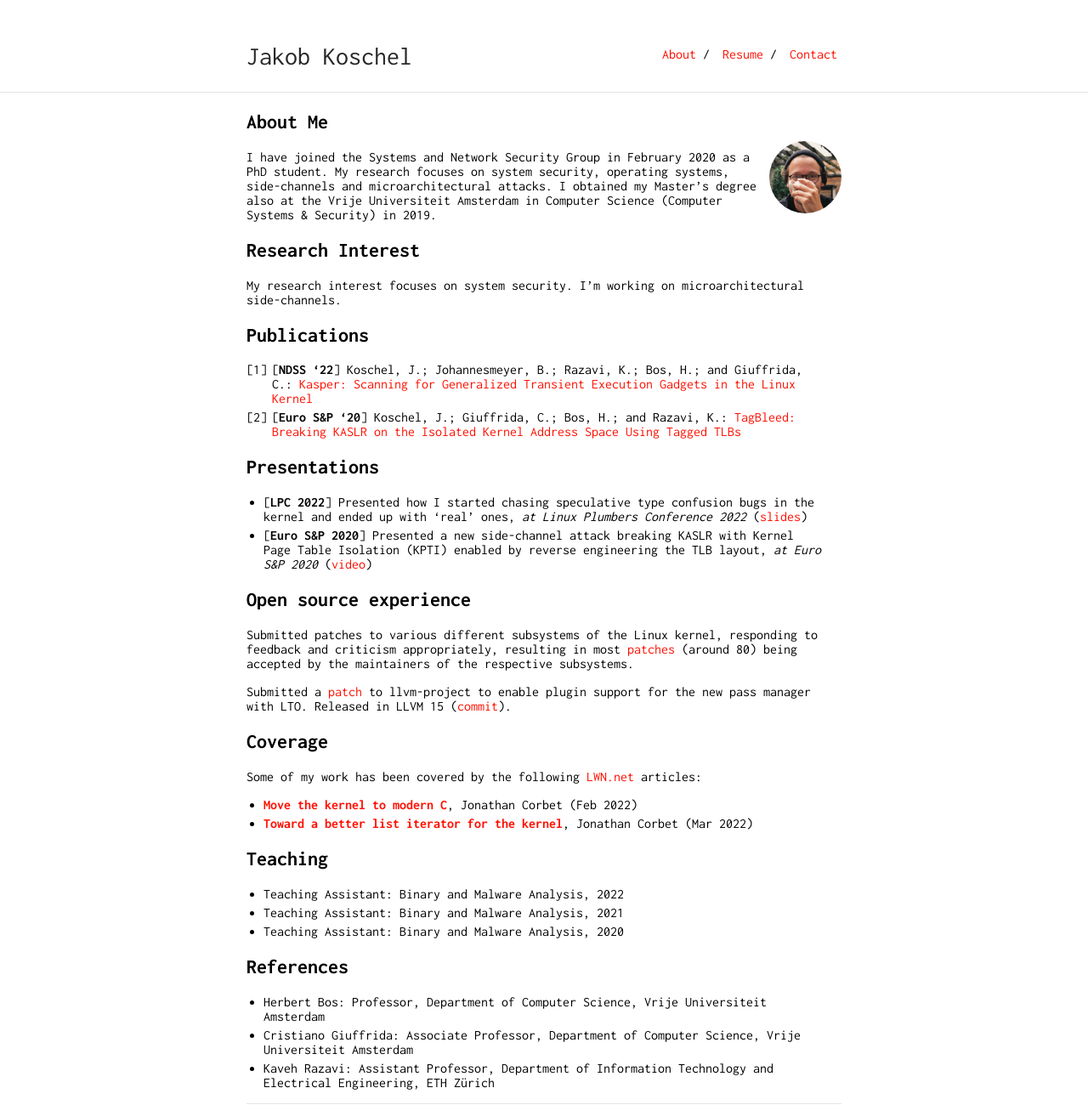
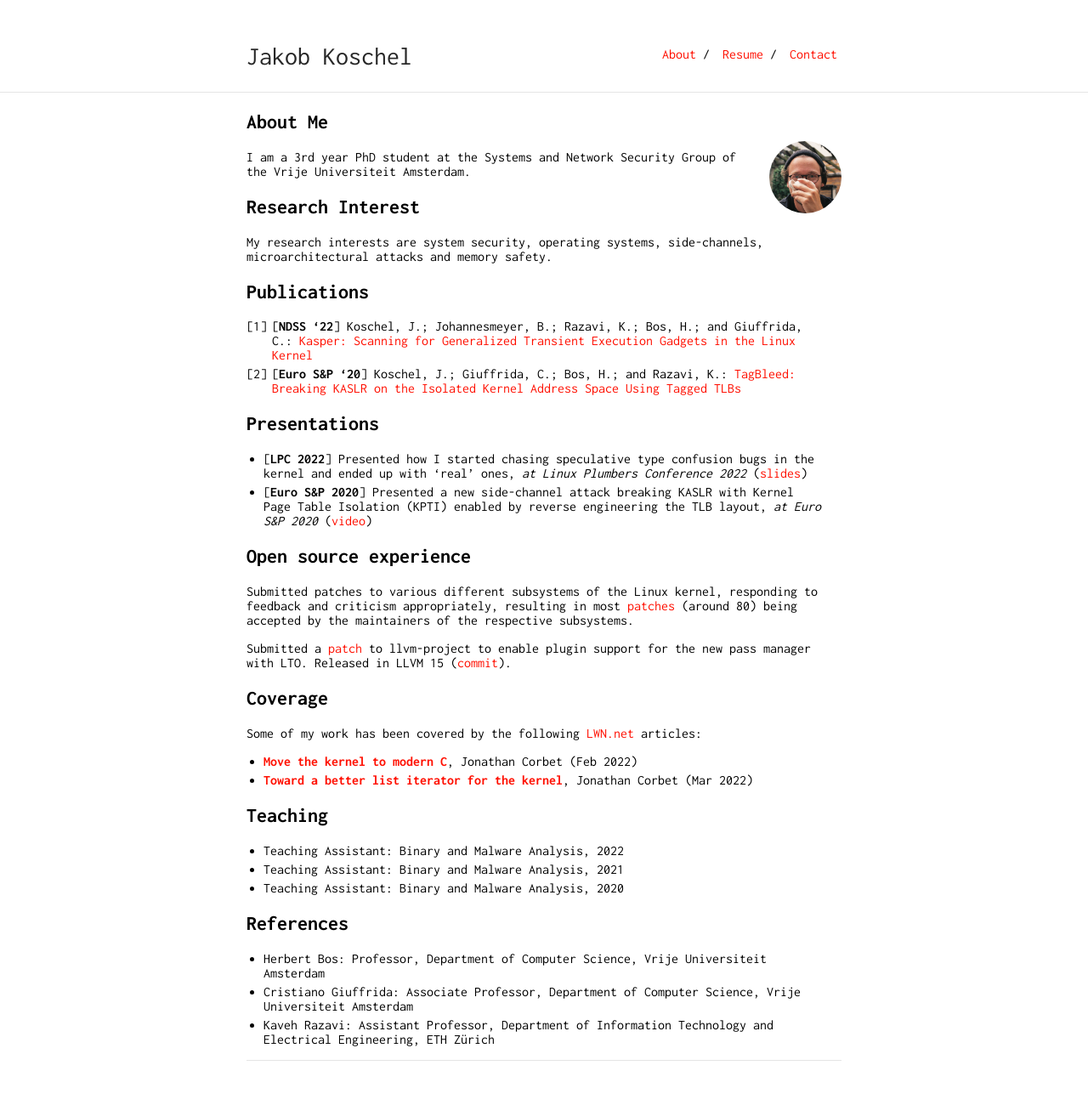
Before and after one commit to Jakob-Koschel/jakob-koschel.github.io, a Jekyll site: the page built from index.md, in a window 1280 px wide. Shown: the whole page at 85% size. Built offline with Jekyll 4.4.1, drawn with Linux system fonts in a browser that asks for light colours; our own code applies the rules of GitHub Pages for plain Markdown files; after the commit the page ends 1249 px from its top, so only the background shows below that.

Commit message:
update text on about me & research interest

```diff
--- a/index.md
+++ b/index.md
@@ -6,12 +6,11 @@ layout: default
 
 <img class="profile-picture" src="profile.jpg">
 
-I have joined the Systems and Network Security Group in February 2020 as a PhD student. My research focuses on system security, operating systems, side-channels and microarchitectural attacks.
-I obtained my Master’s degree also at the Vrije Universiteit Amsterdam in Computer Science (Computer Systems & Security) in 2019.
+I am a 3rd year PhD student at the Systems and Network Security Group of the Vrije Universiteit Amsterdam.
 
 ## Research Interest
 
-My research interest focuses on system security. I'm working on microarchitectural side-channels.
+My research interests are system security, operating systems, side-channels, microarchitectural attacks and memory safety.
 
 ## Publications
 
```
